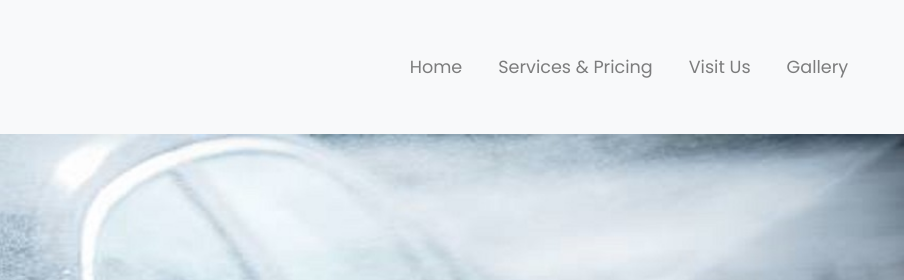
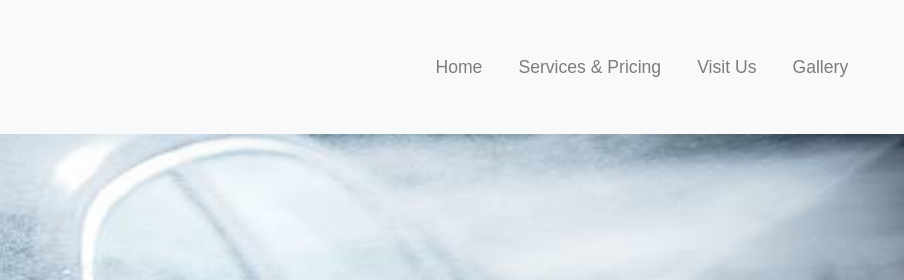
Before and after one commit to ryang-123/Kalamaki-s-Car-Detail, a plain HTML site: page index.html in a window 1280 px wide. Shown: the top 280 px of the page, 376-1280 px from the left. Drawn offline with nearby package versions, Linux system fonts and the light colour scheme.

Commit message:
Update style.css

```diff
--- a/style.css
+++ b/style.css
@@ -1,9 +1,9 @@
-@import url('https://fonts.googleapis.com/css?family=Poppins:400,500,700');
+
 
 html, body{
   height: 100%;
   width: 100%;
-  font-family: 'Poppins', sans-serif;
+  font-family: sans-serif;
   color: #222;
 }
 
```
